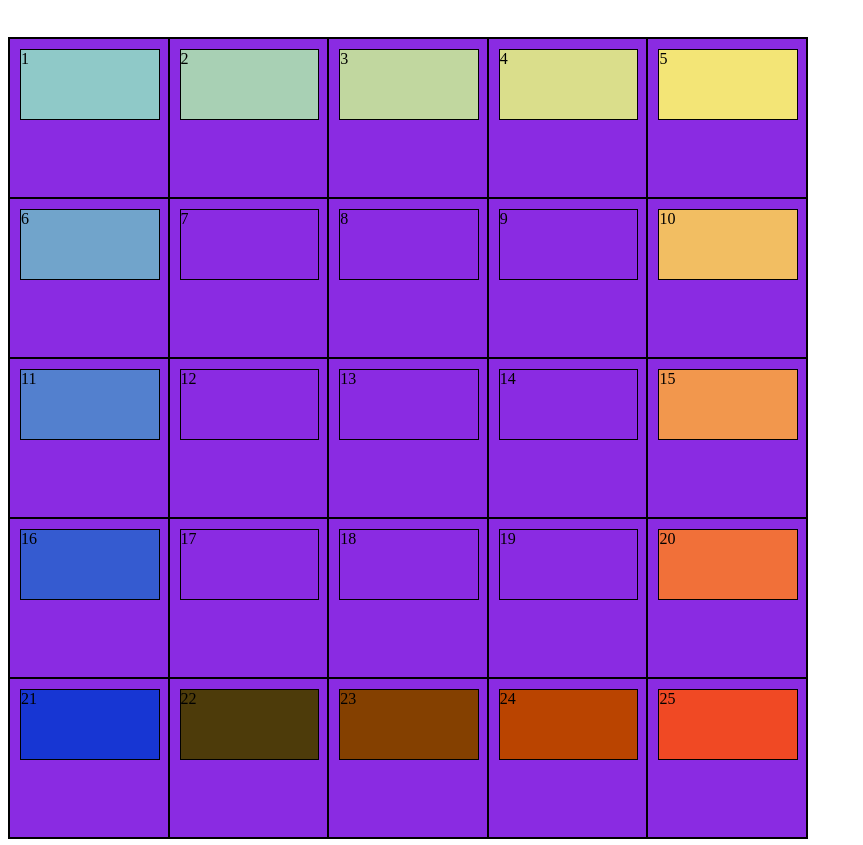
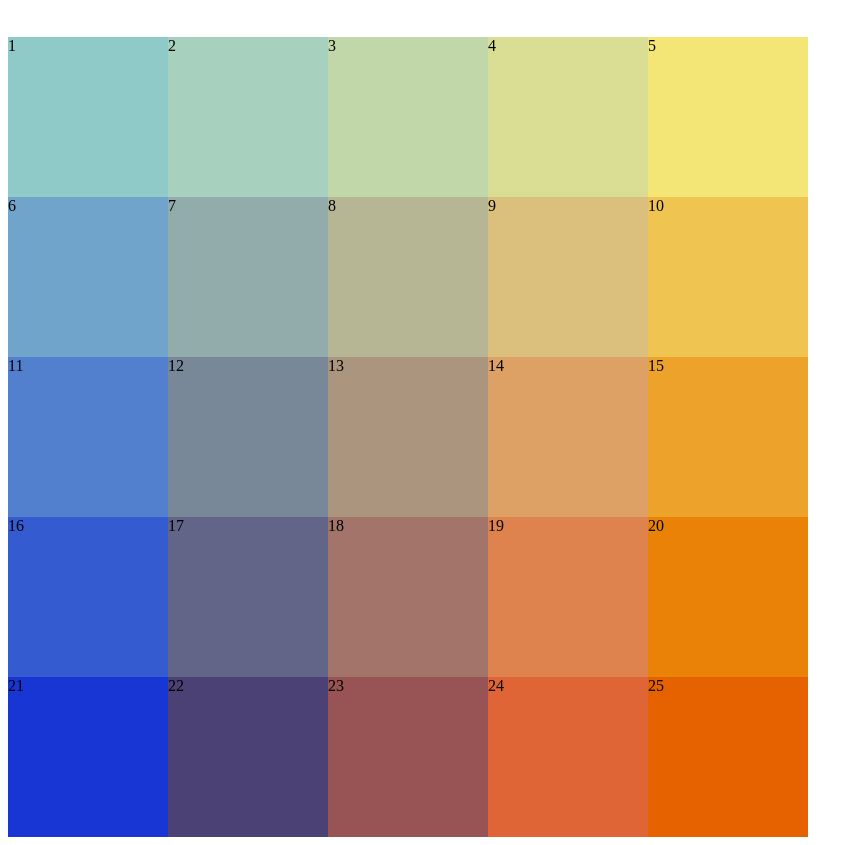
Before and after one commit to caitreid/chroma, a website with bundled scripts: page index.html in a window 1280 px wide. Shown: the part 61-906 px from the top of the page, without its empty margins (0-863 px from the left). Built offline with nearby package versions, Linux system fonts and the light colour scheme.

Commit message:
working colors

```diff
--- a/js/color.js
+++ b/js/color.js
@@ -34,7 +34,7 @@ let colorValues = {
     1: [[], [], [], [], []],
     2: [[], [], [], [], []],
     3: [[], [], [], [], []],
-    4: [[23, 54, 211], [], [], [], [240, 73, 36]]
+    4: [[23, 54, 211], [], [], [], [230, 97, 125]]
 }
 
 
@@ -68,7 +68,10 @@ blocks.forEach((block, index) => {
     // // pointThree to pointFour
     if (index > 20 && index < 25 ) {
 
-        percent = (index - 20) / 4
+        index -= 20
+
+        percent = index / 4
+
 
         let varR = colorValues[4][0][0] + percent * (colorValues[4][4][0] - colorValues[4][0][0]);
         let varG = colorValues[4][0][1] + percent * (colorValues[4][4][1] - colorValues[4][0][1]);
@@ -76,13 +79,13 @@ blocks.forEach((block, index) => {
 
         // if (index > 21) {
 
-        //     colorValues[4][index][0] = varR
-        //     colorValues[4][index][1] = varG
-        //     colorValues[4][index][2] = varB
+            colorValues[4][index][0] = varR
+            colorValues[4][index][1] = varG
+            colorValues[4][index][2] = varB
         // }
 
 
-        console.log(colorValues[4][1])
+        console.log('index ', index, colorValues[4][1])
         // console.log(varR, varG, varB)
 
         const generateColor =  `rgb( ${varR}, ${varG}, ${varB})`
@@ -121,7 +124,7 @@ col1.forEach((block, index) => {
 
 // console.log(colorValues[2])
 
-//pointTwo to PointFour
+// pointTwo to PointFour
 const col5 = document.querySelectorAll('.col-5')
 
 col5.forEach((block, index) => {
@@ -158,6 +161,10 @@ col2.forEach((block, index) => {
     let varG = colorValues[0][1][1] + percent * (colorValues[4][1][1] - colorValues[0][1][1]);
     let varB = colorValues[0][1][2] + percent * (colorValues[4][1][2] - colorValues[0][1][2]);
 
+
+    varB = (varB + colorValues[0][0][2]) / 2
+
+
     const generateColor =  `rgb( ${varR}, ${varG}, ${varB} )`
 
     // colorValues[index][4][0] = varR
@@ -173,4 +180,66 @@ col2.forEach((block, index) => {
 
 })
 
-console.log(colorValues)
+console.log('colorValues: ', colorValues)
+
+const col3 = document.querySelectorAll('.col-3')
+
+col3.forEach((block, index) => {
+
+    percent = index / 4
+
+    let varR = colorValues[0][2][0] + percent * (colorValues[4][2][0] - colorValues[0][1][0]);
+    let varG = colorValues[0][2][1] + percent * (colorValues[4][2][1] - colorValues[0][1][1]);
+    let varB = colorValues[0][2][2] + percent * (colorValues[4][2][2] - colorValues[0][1][2]);
+
+
+    varB = (varB + colorValues[0][1][2]) / 2
+
+
+
+    const generateColor =  `rgb( ${varR}, ${varG}, ${varB} )`
+
+    // colorValues[index][4][0] = varR
+    // colorValues[index][4][1] = varG
+    // colorValues[index][4][2] = varB
+
+    // console.log(generateColor)
+
+    // console.log('index of ', index, colorValues[0][index])
+
+    //console.log(generateColor)
+    block.style.backgroundColor = generateColor
+
+})
+
+const col4 = document.querySelectorAll('.col-4')
+
+col4.forEach((block, index) => {
+
+    percent = index / 4
+
+    let varR = colorValues[0][3][0] + percent * (colorValues[4][3][0] - colorValues[0][1][0]);
+    let varG = colorValues[0][3][1] + percent * (colorValues[4][3][1] - colorValues[0][1][1]);
+    let varB = colorValues[0][3][2] + percent * (colorValues[4][3][2] - colorValues[0][1][2]);
+
+    varR = (varR + colorValues[0][3][0]) / 2
+    varB = (varB + colorValues[0][2][2]) / 2
+
+
+
+
+
+    const generateColor =  `rgb( ${varR}, ${varG}, ${varB} )`
+
+    // colorValues[index][4][0] = varR
+    // colorValues[index][4][1] = varG
+    // colorValues[index][4][2] = varB
+
+    // console.log(generateColor)
+
+    // console.log('index of ', index, colorValues[0][index])
+
+    //console.log(generateColor)
+    block.style.backgroundColor = generateColor
+
+})
--- a/scss/style.scss
+++ b/scss/style.scss
@@ -13,28 +13,16 @@
         justify-content: center;
     }
     &-container, &-color {
-        border: 1px black solid;
+        // border: 1px black solid;
     }
     &-color {
         // background-color: aqua;
-        height: 50%;
+        height: 100%;
         width: 100%;
     }
 
 }
 
-// #block {
-//     &-1 {
-//         // background-color: pink;
-//     }
-// }
-
-/* EXAMPLE */
-
-body {
-    /* Prevent the user selecting text in the example */
-    user-select: none;
-}
 
 #draggable {
     text-align: center;
@@ -42,9 +30,9 @@ body {
 }
 
 .dropzone {
-    background: blueviolet;
-    padding: 10px;
-    border: 1px black solid;
+    // background: blueviolet;
+    // padding: 10px;
+    // border: 1px black solid;
 }
 
 .dropzone.dragover {
```
Also changed, not shown: css/style.css.
